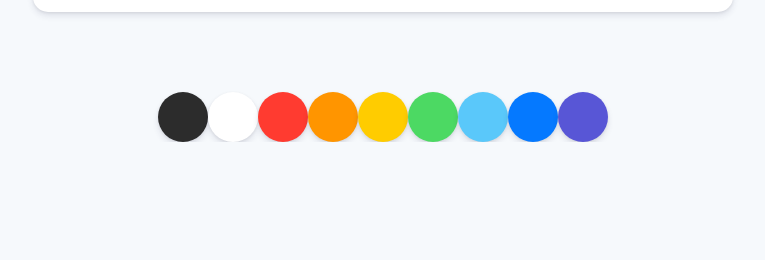
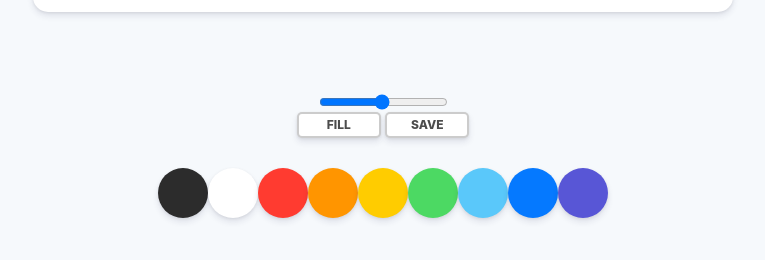
Before and after one commit to Choco0914/painjs, a plain HTML site: page index.html in a window 1280 px wide. Shown: the part 738-998 px from the top of the page, without its empty margins (257-1022 px from the left). Before the commit the page ends 880 px from the top, so only its background shows below. Drawn offline with Linux system fonts and the light colour scheme.

Commit message:
Styles part Two

```diff
--- a/index.html
+++ b/index.html
@@ -10,6 +10,20 @@
   <body>
     <canvas id="jsCanvas" class="canvas"></canvas>
     <div class="controls">
+      <div class="controls__range">
+        <input
+          type="range"
+          id="jsRange"
+          min="0.1"
+          max="5"
+          value="2.5"
+          step="0.1"
+        />
+      </div>
+      <div class="controls__btns">
+        <button id="jsMode">Fill</button>
+        <button id="jsSave">Save</button>
+      </div>
       <div class="controls__colors" id="jsColors">
         <div class="controls__color" style="background-color:#2c2c2c"></div>
         <div class="controls__color" style="background-color:white"></div>
--- a/styles.css
+++ b/styles.css
@@ -7,7 +7,7 @@ body {
   display: flex;
   flex-direction: column;
   align-items: center;
-  padding-top: 50px;
+  padding: 50px 0;
 }
 
 .canvas {
@@ -20,10 +20,37 @@ body {
 
 .controls {
   margin-top: 80px;
+  display: flex;
+  flex-direction: column;
+  align-items: center;
+}
+
+.controls .controls__btns {
+  margin-bottom: 30px;
+}
+
+.controls__btns button {
+  all: unset;
+  cursor: pointer;
+  background-color: white;
+  padding: 5px 0px;
+  width: 80px;
+  text-align: center;
+  border-radius: 5px;
+  box-shadow: 0 4px 6px rgba(50, 50, 93, 0.11), 0 1px 3px rgba(0, 0, 0, 0.08);
+  border: 2px solid rgba(0, 0, 0, 0.2);
+  color: rgba(0, 0, 0, 0.7);
+  text-transform: uppercase;
+  font-weight: 800;
+  font-size: 12px;
 }
 
 .controls .controls__colors {
   display: flex;
+}
+
+.controls__btns button:active {
+  transform: scale(0.98);
 }
 
 .controls__color {
```
